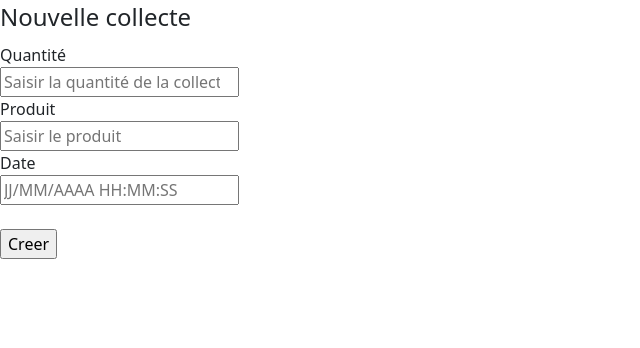
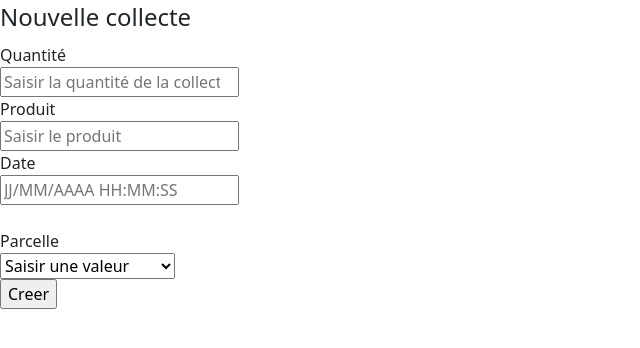
Before and after one commit to MaxG0312/SAE_1.04, a Flask app: page /collecte/add in a window 1280 px wide. Shown: the part 127-475 px from the top of the page, without its empty margins (0-640 px from the left). Run offline with Flask 3, Linux system fonts and the light colour scheme; some libraries are stand-ins or nearby versions.

Commit message:
Update add_collecte.html

```diff
--- a/templates/collecte/add_collecte.html
+++ b/templates/collecte/add_collecte.html
@@ -19,6 +19,14 @@
         <label for="date">Date</label><br>
         <input id="date" type="text" name="date" value="" placeholder="JJ/MM/AAAA HH:MM:SS"><br>
         <br>
+        <label for="parcelle_id">Parcelle</label><br>
+        <select name="parcelle_id" id="parcelle_id" required>
+            <option value="">Saisir une valeur</option>
+            {% for values in parcelle %}
+                <option value="{{ values.id }}">{{ values.adresse }}</option>
+            {% endfor %}
+        </select>
+        <br>
         <input type="submit" value="Creer" name="Valider" id="modifier">
         <br>
     </fieldset>
```
